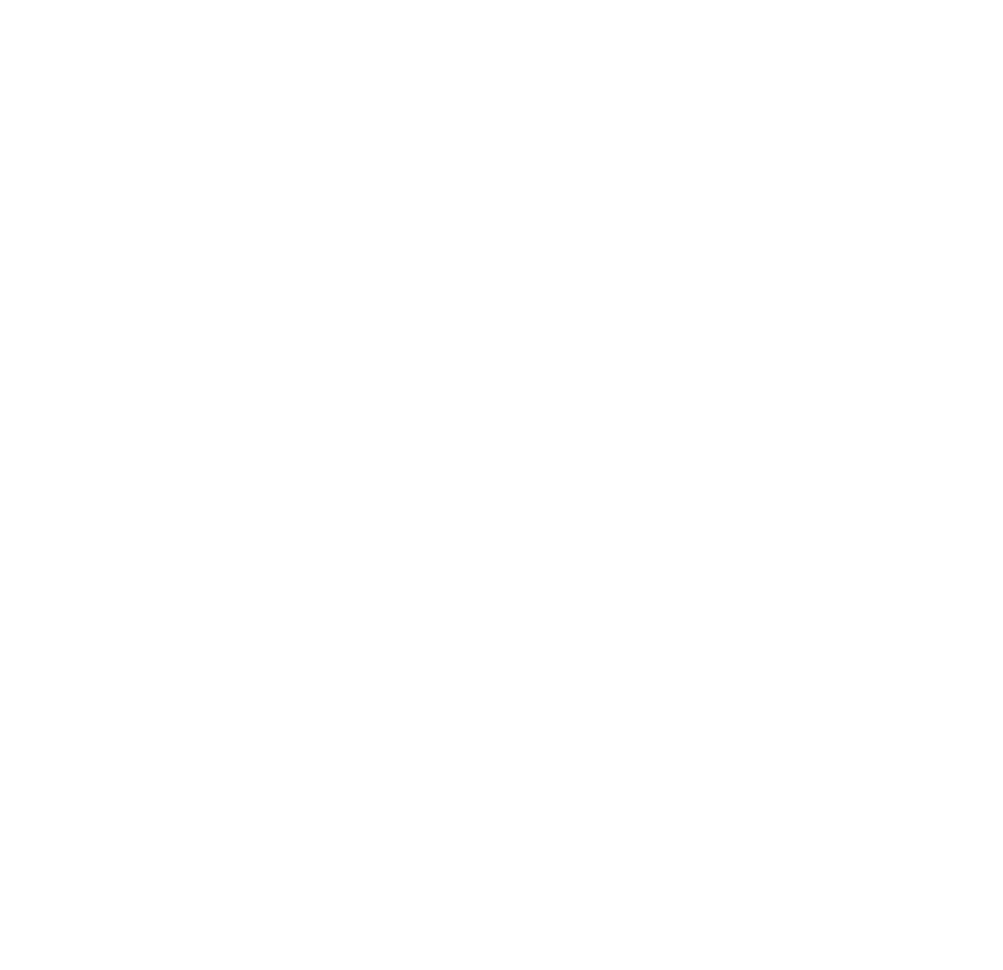
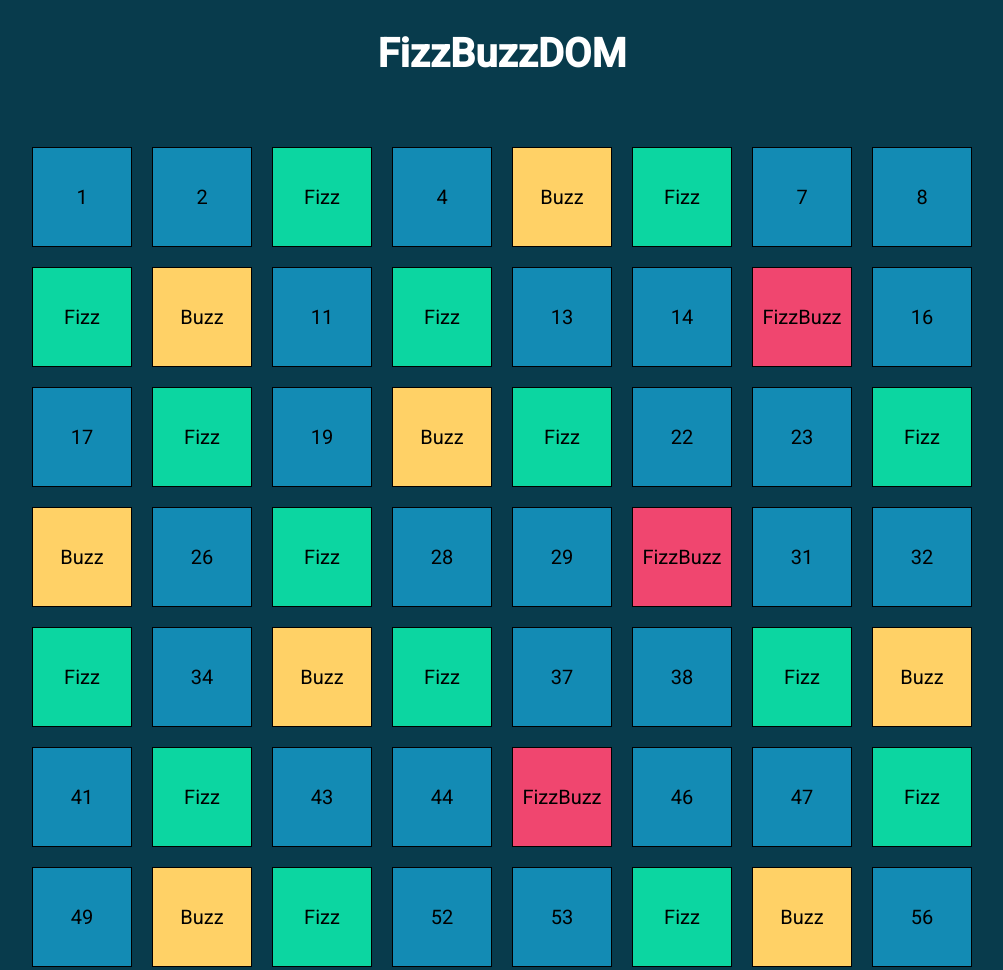
Before and after one commit to Saraesp/-js-fizzbuzz-, a plain HTML site: page index.html in a window 1280 px wide. Shown: the top 970 px of the page, without its empty margins (138-1141 px from the left). Before the commit the page ends 800 px from the top, so only its background shows below. Drawn offline with Linux system fonts and the light colour scheme.

Commit message:
impostazione style.css e correzione js

```diff
--- a/css/style.css
+++ b/css/style.css
@@ -0,0 +1,53 @@
+*{
+    padding: 0;
+    margin: 0;
+    box-sizing: border-box;
+}
+
+body{
+    background-color: #083b4c;
+    font-family: 'Roboto', sans-serif;
+}
+
+.container{
+    max-width: 1000px;
+    margin: 30px auto;
+    display: flex;
+    flex-wrap: wrap;
+    justify-content: center;
+}
+
+h1{
+    text-align: center;
+    color: white;
+    padding: 30px 0;
+    font-size: 40px;
+}
+
+.square{
+    background-color: white;
+    border: 1px solid black;
+    display: flex;
+    justify-content: center;
+    align-items: center;
+    font-size: 20px;
+    width: 100px;
+    height: 100px;
+    margin: 10px;
+}
+
+.square-fizzbuzz{
+    background-color: #f0466f;
+}
+
+.square-fizz{
+    background-color: #0cd6a1;
+}
+
+.square-buzz{
+    background-color: #ffd166;
+}
+
+.square-common{
+    background-color: #138bb4;
+}
--- a/index.html
+++ b/index.html
@@ -5,8 +5,14 @@
     <meta http-equiv="X-UA-Compatible" content="IE=edge">
     <meta name="viewport" content="width=device-width, initial-scale=1.0">
     <title>Document</title>
+    <link rel="stylesheet" href="./css/style.css">
+    <link href="https://fonts.googleapis.com/css2?family=Montserrat:wght@200;300&family=Roboto:wght@400;500&display=swap" rel="stylesheet">
 </head>
 <body>
+    <h1>FizzBuzzDOM</h1>
+    <div class="container">
 
+    </div>
+    <script type="text/javascript" src="./js/script.js"></script>
 </body>
 </html>
--- a/js/script.js
+++ b/js/script.js
@@ -6,17 +6,26 @@
 //4 - Stampa per i multipli sia di 3 che di 5 "FizzBuzz"
 //5 - Per i numeri che non sono multipli ne di 3 ne di 5 non stampare il numero
 
+const container = document.querySelector(".container")
+
 for(let i=1; i<=100; i++){
     if(i % 3 == 0 && i % 5 == 0){
-        console.log("FizzBuzz")
+        let word = 'FizzBuzz';
+        container.innerHTML += `<div class="square square-fizzbuzz">${word}</div>`;
+        console.log(word);
     }
     else if(i % 5 == 0){
-        console.log("Buzz")
+        let word = 'Buzz';
+        container.innerHTML += `<div class="square square-buzz">${word}</div>`;
+        console.log(word);
     }
     else if(i % 3 == 0){
-        console.log("Fizz")
+        let word = 'Fizz';
+        container.innerHTML += `<div class="square square-fizz">${word}</div>`;
+        console.log(word);
     }
     else{
-        console.log("i")
+        console.log(i)
+        container.innerHTML += `<div class="square square-common">${i}</div>`;
     }
 }
```
